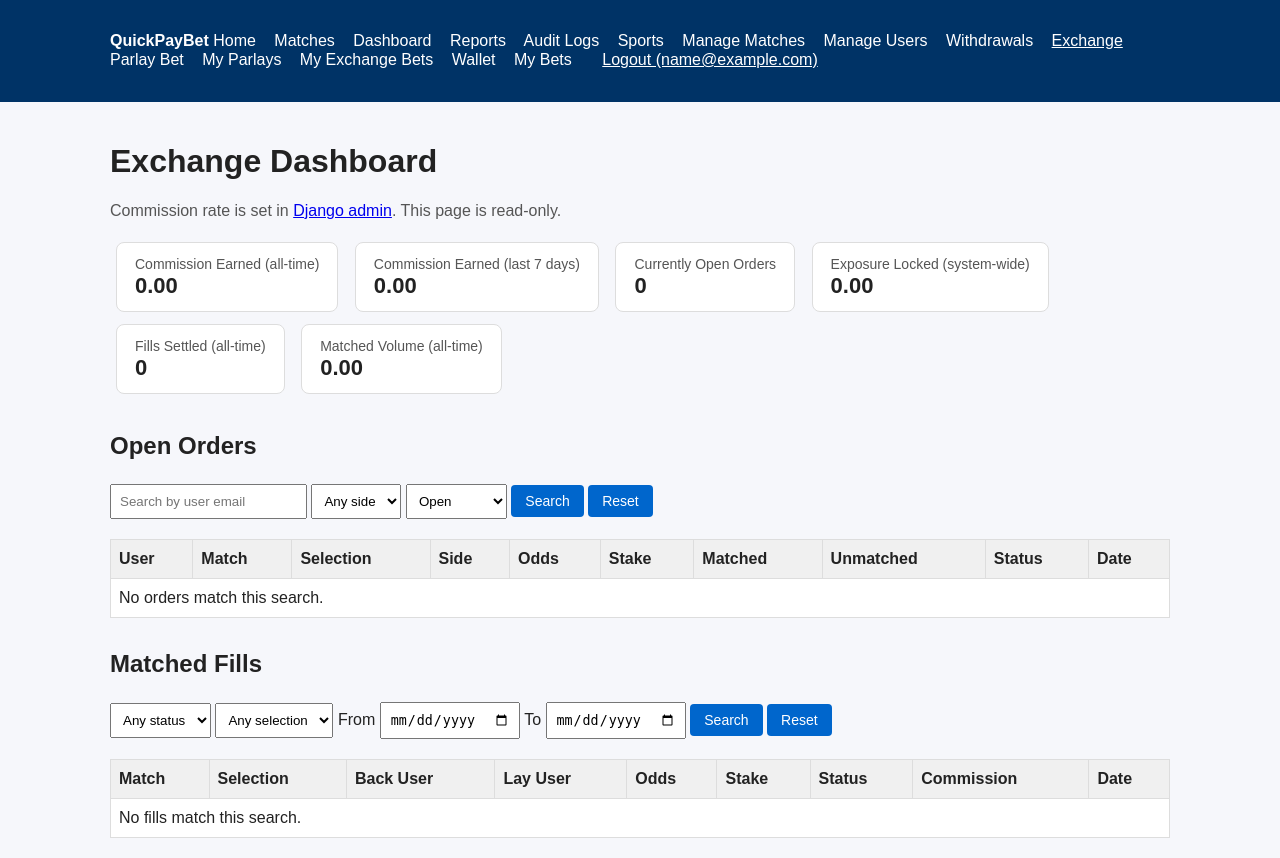
After one commit to nomanayubb/quickpaybet, a Django app: page /panel/exchange/ in a window 1280 px wide. The commit adds this page. Run offline with Django 5.2, Linux system fonts and the light colour scheme; the visitor is signed in with stand-in values (Sample User, id 1); data comes from the database, SQL or seed files in the repository; data that the repository does not hold is empty; parts of the project's set-up code (start-up, migrations or seed data) failed here and were passed over.

Commit message:
feat: read-only admin dashboard for the betting exchange (Phase 2a)
Adds /panel/exchange/ so admins can see back/lay exchange activity
without leaving the site's own admin panel (previously only visible
via Django's generic /admin/, which apps/exchange/admin.py already
registers for editing the commission rate - that stays as-is).

The page shows summary stats (commission earned all-time and last 7
days, currently open orders, total exposure locked system-wide via
Sum(Wallet.reserved_balance) - safe since that field is written only
by apps/exchange/services.py - fills settled, total matched volume),
plus an Open Orders box and a Matched Fills box, each independently
searchable/filterable/paginated using the same GET-param-prefix
pattern already established for admin_user_ledger_view.

This phase is deliberately read-only: no new wallet mutations, no new
settlement logic, just queries against existing ExchangeOrder/
ExchangeFill/Wallet data. Cash-out (Phase 2b) is deferred to its own
plan-and-approval pass since it involves new real-money settlement
math, unlike this reporting-only page.

Verified live: full test suite (32 tests) unaffected, then real
exchange activity created and settled via shell, loaded as a
disposable temp-admin account through the actual running page, and
every stat-card number and table row hand-checked against the known
test data (including that filters narrow results and a non-admin gets
redirected away). All test data deleted afterward.

Co-Authored-By: Claude Sonnet 5 <noreply@anthropic.com>

```diff
--- a/backend/apps/web/urls.py
+++ b/backend/apps/web/urls.py
@@ -19,6 +19,7 @@ from .views import (
     admin_reset_user_password_view,
     admin_withdrawals_view,
     admin_withdrawal_process_view,
+    admin_exchange_dashboard_view,
     home_view,
     register_view,
     login_view,
@@ -78,6 +79,7 @@ urlpatterns = [
     path('panel/users/<int:user_id>/reset-password/', admin_reset_user_password_view, name='admin_reset_user_password'),
     path('panel/withdrawals/', admin_withdrawals_view, name='admin_withdrawals'),
     path('panel/withdrawals/<int:payment_id>/process/', admin_withdrawal_process_view, name='admin_withdrawal_process'),
+    path('panel/exchange/', admin_exchange_dashboard_view, name='admin_exchange'),
     path('parlay/', parlay_bet_view, name='parlay_bet'),
     path('parlays/', parlay_history_view, name='parlay_history'),
     path('wallet/', wallet_view, name='wallet'),
--- a/backend/apps/web/views.py
+++ b/backend/apps/web/views.py
@@ -445,6 +445,95 @@ def admin_withdrawals_view(request):
     )
 
 
+def admin_exchange_dashboard_view(request):
+    """
+    Read-only overview of exchange (back/lay) activity: summary stats,
+    currently open orders, and matched fills. This is the custom-branded
+    /panel/ equivalent of what Django's built-in /admin/ already exposes for
+    ExchangeOrder/ExchangeFill (see apps/exchange/admin.py) - editing the
+    commission rate still happens there; this page is purely for visibility
+    inside the site's own admin experience. Adds no new wallet mutations.
+    """
+    if not _has_dashboard_access(request.user):
+        return redirect(f"{settings.LOGIN_URL}?next={request.path}")
+
+    from django.db.models import Sum
+
+    since_7d = timezone.now() - timedelta(days=7)
+    settled_fills = ExchangeFill.objects.filter(
+        status__in=[ExchangeFill.Status.BACK_WON, ExchangeFill.Status.LAY_WON]
+    )
+    stats = {
+        'commission_all_time': settled_fills.aggregate(s=Sum('commission_amount'))['s'] or Decimal('0'),
+        'commission_7d': settled_fills.filter(created_at__gte=since_7d).aggregate(s=Sum('commission_amount'))['s'] or Decimal('0'),
+        'open_orders_count': ExchangeOrder.objects.filter(status=ExchangeOrder.Status.OPEN).count(),
+        'exposure_locked': Wallet.objects.aggregate(s=Sum('reserved_balance'))['s'] or Decimal('0'),
+        'fills_settled_count': settled_fills.count(),
+        'matched_volume_all_time': ExchangeFill.objects.aggregate(s=Sum('stake'))['s'] or Decimal('0'),
+    }
+
+    # --- Open Orders box ---
+    orders_q = request.GET.get('orders_q', '').strip()
+    orders_side = request.GET.get('orders_side', '').strip()
+    orders_status = request.GET.get('orders_status', ExchangeOrder.Status.OPEN).strip()
+
+    orders_qs = ExchangeOrder.objects.select_related('user', 'match').order_by('-created_at')
+    if orders_q:
+        orders_qs = orders_qs.filter(user__email__icontains=orders_q)
+    if orders_side:
+        orders_qs = orders_qs.filter(side=orders_side)
+    if orders_status:
+        orders_qs = orders_qs.filter(status=orders_status)
+
+    orders_paginator = Paginator(orders_qs, 20)
+    orders_page = orders_paginator.get_page(request.GET.get('orders_page'))
+
+    # --- Matched Fills box ---
+    fills_status = request.GET.get('fills_status', '').strip()
+    fills_selection = request.GET.get('fills_selection', '').strip()
+    fills_date_from = request.GET.get('fills_date_from', '').strip()
+    fills_date_to = request.GET.get('fills_date_to', '').strip()
+
+    fills_qs = ExchangeFill.objects.select_related(
+        'match', 'back_order__user', 'lay_order__user'
+    ).order_by('-created_at')
+    if fills_status:
+        fills_qs = fills_qs.filter(status=fills_status)
+    if fills_selection:
+        fills_qs = fills_qs.filter(selection=fills_selection)
+    fills_from_dt = _parse_pkt_date_bound(fills_date_from)
+    fills_to_dt = _parse_pkt_date_bound(fills_date_to, end_of_day=True)
+    if fills_from_dt:
+        fills_qs = fills_qs.filter(created_at__gte=fills_from_dt)
+    if fills_to_dt:
+        fills_qs = fills_qs.filter(created_at__lte=fills_to_dt)
+
+    fills_paginator = Paginator(fills_qs, 20)
+    fills_page = fills_paginator.get_page(request.GET.get('fills_page'))
+
+    return render(
+        request,
+        'web/admin_exchange.html',
+        {
+            'stats': stats,
+            'orders_page': orders_page,
+            'orders_q': orders_q,
+            'orders_side': orders_side,
+            'orders_status': orders_status,
+            'fills_page': fills_page,
+            'fills_status': fills_status,
+            'fills_selection': fills_selection,
+            'fills_date_from': fills_date_from,
+            'fills_date_to': fills_date_to,
+            'order_side_choices': ExchangeOrder.Side.choices,
+            'order_status_choices': ExchangeOrder.Status.choices,
+            'fill_status_choices': ExchangeFill.Status.choices,
+            'selection_choices': Bet.Selection.choices,
+            'active': 'admin_exchange',
+        },
+    )
+
+
 def admin_withdrawal_process_view(request, payment_id):
     """
     Two-step manual payout flow for one withdrawal:
--- /dev/null
+++ b/backend/templates/web/admin_exchange.html
@@ -0,0 +1,151 @@
+{% extends 'web/base.html' %}
+
+{% block content %}
+    <h1>Exchange Dashboard</h1>
+    <p style="color:#555;">
+        Commission rate is set in <a href="/admin/exchange/exchangeconfig/1/change/">Django admin</a>.
+        This page is read-only.
+    </p>
+
+    <div>
+        <div class="stat-card">
+            <span>Commission Earned (all-time)</span>
+            <strong>{{ stats.commission_all_time|floatformat:2 }}</strong>
+        </div>
+        <div class="stat-card">
+            <span>Commission Earned (last 7 days)</span>
+            <strong>{{ stats.commission_7d|floatformat:2 }}</strong>
+        </div>
+        <div class="stat-card">
+            <span>Currently Open Orders</span>
+            <strong>{{ stats.open_orders_count }}</strong>
+        </div>
+        <div class="stat-card">
+            <span>Exposure Locked (system-wide)</span>
+            <strong>{{ stats.exposure_locked|floatformat:2 }}</strong>
+        </div>
+        <div class="stat-card">
+            <span>Fills Settled (all-time)</span>
+            <strong>{{ stats.fills_settled_count }}</strong>
+        </div>
+        <div class="stat-card">
+            <span>Matched Volume (all-time)</span>
+            <strong>{{ stats.matched_volume_all_time|floatformat:2 }}</strong>
+        </div>
+    </div>
+
+    <h2 style="margin-top:32px;">Open Orders</h2>
+    <form method="get" style="margin-bottom: 12px;">
+        <input type="hidden" name="fills_status" value="{{ fills_status }}">
+        <input type="hidden" name="fills_selection" value="{{ fills_selection }}">
+        <input type="hidden" name="fills_date_from" value="{{ fills_date_from }}">
+        <input type="hidden" name="fills_date_to" value="{{ fills_date_to }}">
+        <input type="text" name="orders_q" value="{{ orders_q }}" placeholder="Search by user email">
+        <select name="orders_side">
+            <option value="">Any side</option>
+            {% for value, label in order_side_choices %}
+                <option value="{{ value }}" {% if orders_side == value %}selected{% endif %}>{{ label }}</option>
+            {% endfor %}
+        </select>
+        <select name="orders_status">
+            <option value="">Any status</option>
+            {% for value, label in order_status_choices %}
+                <option value="{{ value }}" {% if orders_status == value %}selected{% endif %}>{{ label }}</option>
+            {% endfor %}
+        </select>
+        <button type="submit" class="btn">Search</button>
+        <a class="btn" href="{% url 'web:admin_exchange' %}">Reset</a>
+    </form>
+
+    <table>
+        <thead>
+            <tr><th>User</th><th>Match</th><th>Selection</th><th>Side</th><th>Odds</th><th>Stake</th><th>Matched</th><th>Unmatched</th><th>Status</th><th>Date</th></tr>
+        </thead>
+        <tbody>
+            {% for order in orders_page %}
+                <tr>
+                    <td>{{ order.user.email }}</td>
+                    <td><a href="{% url 'web:match_detail' order.match_id %}">{{ order.match.home_team }} v {{ order.match.away_team }}</a></td>
+                    <td>{{ order.selection }}</td>
+                    <td>{{ order.side }}</td>
+                    <td>{{ order.odds }}</td>
+                    <td>{{ order.stake }}</td>
+                    <td>{{ order.matched_stake }}</td>
+                    <td>{{ order.unmatched_stake }}</td>
+                    <td>{{ order.status }}</td>
+                    <td>{{ order.created_at|date:"Y-m-d H:i" }}</td>
+                </tr>
+            {% empty %}
+                <tr><td colspan="10">No orders match this search.</td></tr>
+            {% endfor %}
+        </tbody>
+    </table>
+    {% if orders_page.has_previous or orders_page.has_next %}
+        <div style="margin-top: 12px;">
+            {% if orders_page.has_previous %}
+                <a class="btn" href="?orders_page={{ orders_page.previous_page_number }}&orders_q={{ orders_q }}&orders_side={{ orders_side }}&orders_status={{ orders_status }}&fills_status={{ fills_status }}&fills_selection={{ fills_selection }}&fills_date_from={{ fills_date_from }}&fills_date_to={{ fills_date_to }}">Previous</a>
+            {% endif %}
+            <span>Page {{ orders_page.number }} of {{ orders_page.paginator.num_pages }} ({{ orders_page.paginator.count }} total)</span>
+            {% if orders_page.has_next %}
+                <a class="btn" href="?orders_page={{ orders_page.next_page_number }}&orders_q={{ orders_q }}&orders_side={{ orders_side }}&orders_status={{ orders_status }}&fills_status={{ fills_status }}&fills_selection={{ fills_selection }}&fills_date_from={{ fills_date_from }}&fills_date_to={{ fills_date_to }}">Next</a>
+            {% endif %}
+        </div>
+    {% endif %}
+
+    <h2 style="margin-top:32px;">Matched Fills</h2>
+    <form method="get" style="margin-bottom: 12px;">
+        <input type="hidden" name="orders_q" value="{{ orders_q }}">
+        <input type="hidden" name="orders_side" value="{{ orders_side }}">
+        <input type="hidden" name="orders_status" value="{{ orders_status }}">
+        <select name="fills_status">
+            <option value="">Any status</option>
+            {% for value, label in fill_status_choices %}
+                <option value="{{ value }}" {% if fills_status == value %}selected{% endif %}>{{ label }}</option>
+            {% endfor %}
+        </select>
+        <select name="fills_selection">
+            <option value="">Any selection</option>
+            {% for value, label in selection_choices %}
+                <option value="{{ value }}" {% if fills_selection == value %}selected{% endif %}>{{ label }}</option>
+            {% endfor %}
+        </select>
+        From <input type="date" name="fills_date_from" value="{{ fills_date_from }}">
+        To <input type="date" name="fills_date_to" value="{{ fills_date_to }}">
+        <button type="submit" class="btn">Search</button>
+        <a class="btn" href="{% url 'web:admin_exchange' %}">Reset</a>
+    </form>
+
+    <table>
+        <thead>
+            <tr><th>Match</th><th>Selection</th><th>Back User</th><th>Lay User</th><th>Odds</th><th>Stake</th><th>Status</th><th>Commission</th><th>Date</th></tr>
+        </thead>
+        <tbody>
+            {% for fill in fills_page %}
+                <tr>
+                    <td><a href="{% url 'web:match_detail' fill.match_id %}">{{ fill.match.home_team }} v {{ fill.match.away_team }}</a></td>
+                    <td>{{ fill.selection }}</td>
+                    <td>{{ fill.back_order.user.email }}</td>
+                    <td>{{ fill.lay_order.user.email }}</td>
+                    <td>{{ fill.odds }}</td>
+                    <td>{{ fill.stake }}</td>
+                    <td>{{ fill.status }}</td>
+                    <td>{{ fill.commission_amount|default:"-" }}</td>
+                    <td>{{ fill.created_at|date:"Y-m-d H:i" }}</td>
+                </tr>
+            {% empty %}
+                <tr><td colspan="9">No fills match this search.</td></tr>
+            {% endfor %}
+        </tbody>
+    </table>
+    {% if fills_page.has_previous or fills_page.has_next %}
+        <div style="margin-top: 12px;">
+            {% if fills_page.has_previous %}
+                <a class="btn" href="?fills_page={{ fills_page.previous_page_number }}&fills_status={{ fills_status }}&fills_selection={{ fills_selection }}&fills_date_from={{ fills_date_from }}&fills_date_to={{ fills_date_to }}&orders_q={{ orders_q }}&orders_side={{ orders_side }}&orders_status={{ orders_status }}">Previous</a>
+            {% endif %}
+            <span>Page {{ fills_page.number }} of {{ fills_page.paginator.num_pages }} ({{ fills_page.paginator.count }} total)</span>
+            {% if fills_page.has_next %}
+                <a class="btn" href="?fills_page={{ fills_page.next_page_number }}&fills_status={{ fills_status }}&fills_selection={{ fills_selection }}&fills_date_from={{ fills_date_from }}&fills_date_to={{ fills_date_to }}&orders_q={{ orders_q }}&orders_side={{ orders_side }}&orders_status={{ orders_status }}">Next</a>
+            {% endif %}
+        </div>
+    {% endif %}
+{% endblock %}
--- a/backend/templates/web/base.html
+++ b/backend/templates/web/base.html
@@ -84,6 +84,7 @@
                     <a href="{% url 'web:admin_matches' %}" class="{% if active == 'admin_matches' %}active{% endif %}">Manage Matches</a>
                     <a href="{% url 'web:admin_users' %}" class="{% if active == 'admin_users' %}active{% endif %}">Manage Users</a>
                     <a href="{% url 'web:admin_withdrawals' %}" class="{% if active == 'admin_withdrawals' %}active{% endif %}">Withdrawals</a>
+                    <a href="{% url 'web:admin_exchange' %}" class="{% if active == 'admin_exchange' %}active{% endif %}">Exchange</a>
                 {% endif %}
                 <a href="{% url 'web:parlay_bet' %}" class="{% if active == 'parlay_bet' %}active{% endif %}">Parlay Bet</a>
                 <a href="{% url 'web:parlay_history' %}" class="{% if active == 'parlay_history' %}active{% endif %}">My Parlays</a>
```
Also changed, not shown: docs/PROJECT_MASTER_DOCUMENTATION and progress done until now.md (+7 -5 lines), .claude/launch.json (added).
